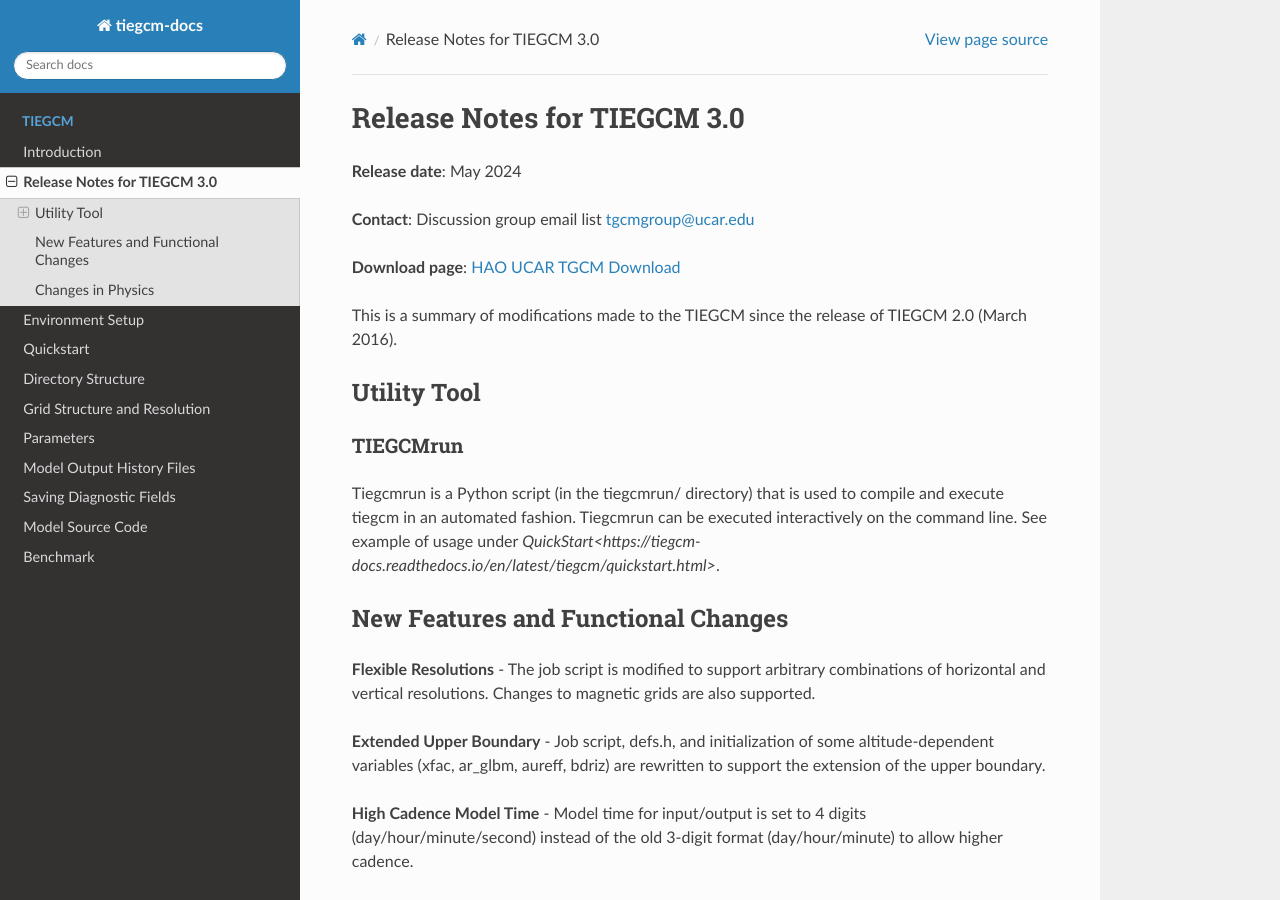
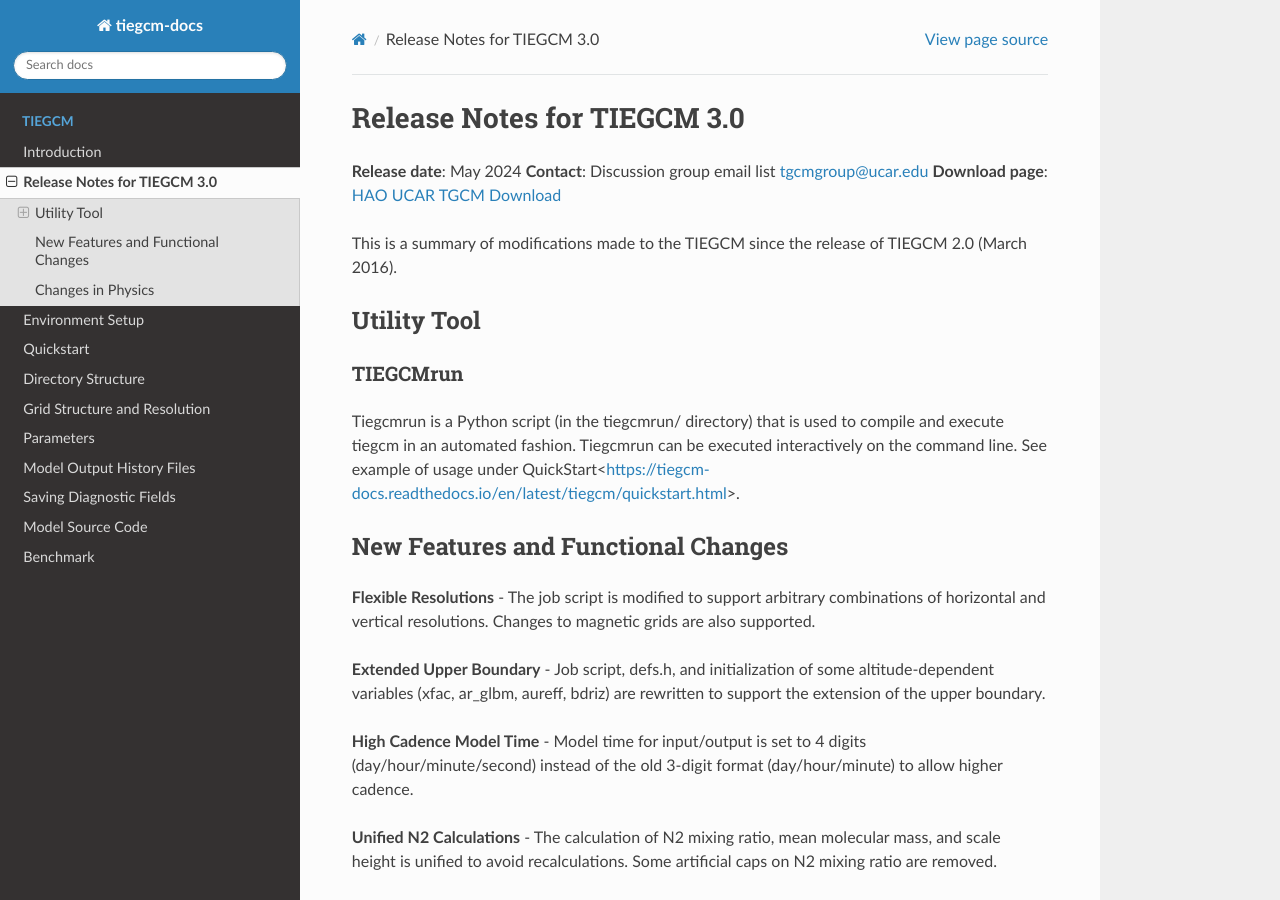
Before and after one commit to NCAR/tiegcm-docs, a Sphinx documentation site: the page built from docs/source/tiegcm/release_notes.rst, in a window 1280 px wide and 900 px high. Built offline with Sphinx 7.4.7 and the Read the Docs theme 2.0.0, drawn with Linux system fonts in a browser that asks for light colours.

```diff
--- a/docs/source/tiegcm/release_notes.rst
+++ b/docs/source/tiegcm/release_notes.rst
@@ -2,9 +2,7 @@ Release Notes for TIEGCM 3.0
 ============================
 
 **Release date**: May 2024
-
 **Contact**: Discussion group email list tgcmgroup@ucar.edu
-
 **Download page**: `HAO UCAR TGCM Download <https://github.com/NCAR/tiegcm/tree/master>`_
 
 This is a summary of modifications made to the TIEGCM since the release of TIEGCM 2.0 (March 2016).
@@ -16,7 +14,7 @@ Utility Tool
 TIEGCMrun
 ^^^^^^^
 
-Tiegcmrun is a Python script (in the tiegcmrun/ directory) that is used to compile and execute tiegcm in an automated fashion. Tiegcmrun can be executed interactively on the command line. See example of usage under `QuickStart<https://tiegcm-docs.readthedocs.io/en/latest/tiegcm/quickstart.html>`.
+Tiegcmrun is a Python script (in the tiegcmrun/ directory) that is used to compile and execute tiegcm in an automated fashion. Tiegcmrun can be executed interactively on the command line. See example of usage under QuickStart<https://tiegcm-docs.readthedocs.io/en/latest/tiegcm/quickstart.html>.
 
 New Features and Functional Changes
 -----------------------------------
```
